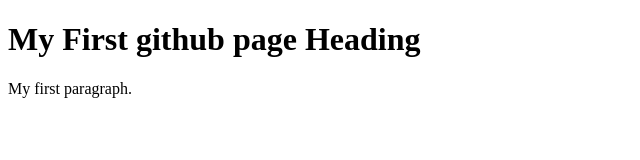
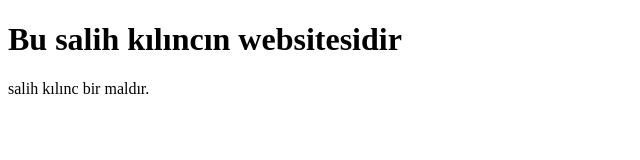
Before and after one commit to Muhammed347/deneme1, a plain HTML site: page index.html in a window 1280 px wide. Shown: the whole page, without its empty margins (0-640 px from the left). Drawn offline with Linux system fonts and the light colour scheme.

Commit message:
Update index.html

```diff
--- a/index.html
+++ b/index.html
@@ -2,9 +2,9 @@
 <html>
 <body>
 
-<h1>My First github page Heading</h1>
+<h1>Bu salih kılıncın websitesidir</h1>
 
-<p>My first paragraph.</p>
+<p>salih kılınc bir maldır.</p>
 
 </body>
 </html>
```
